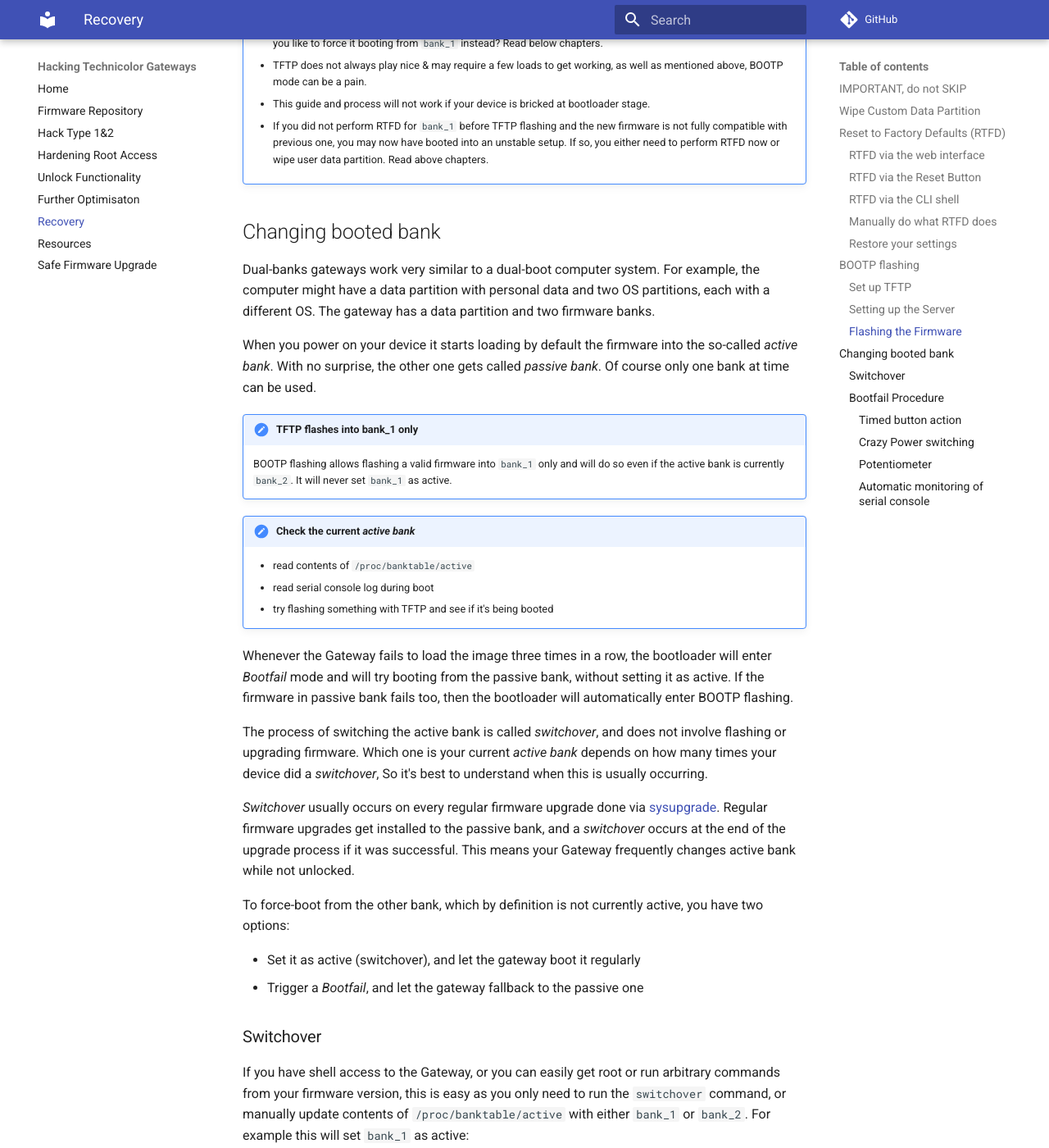
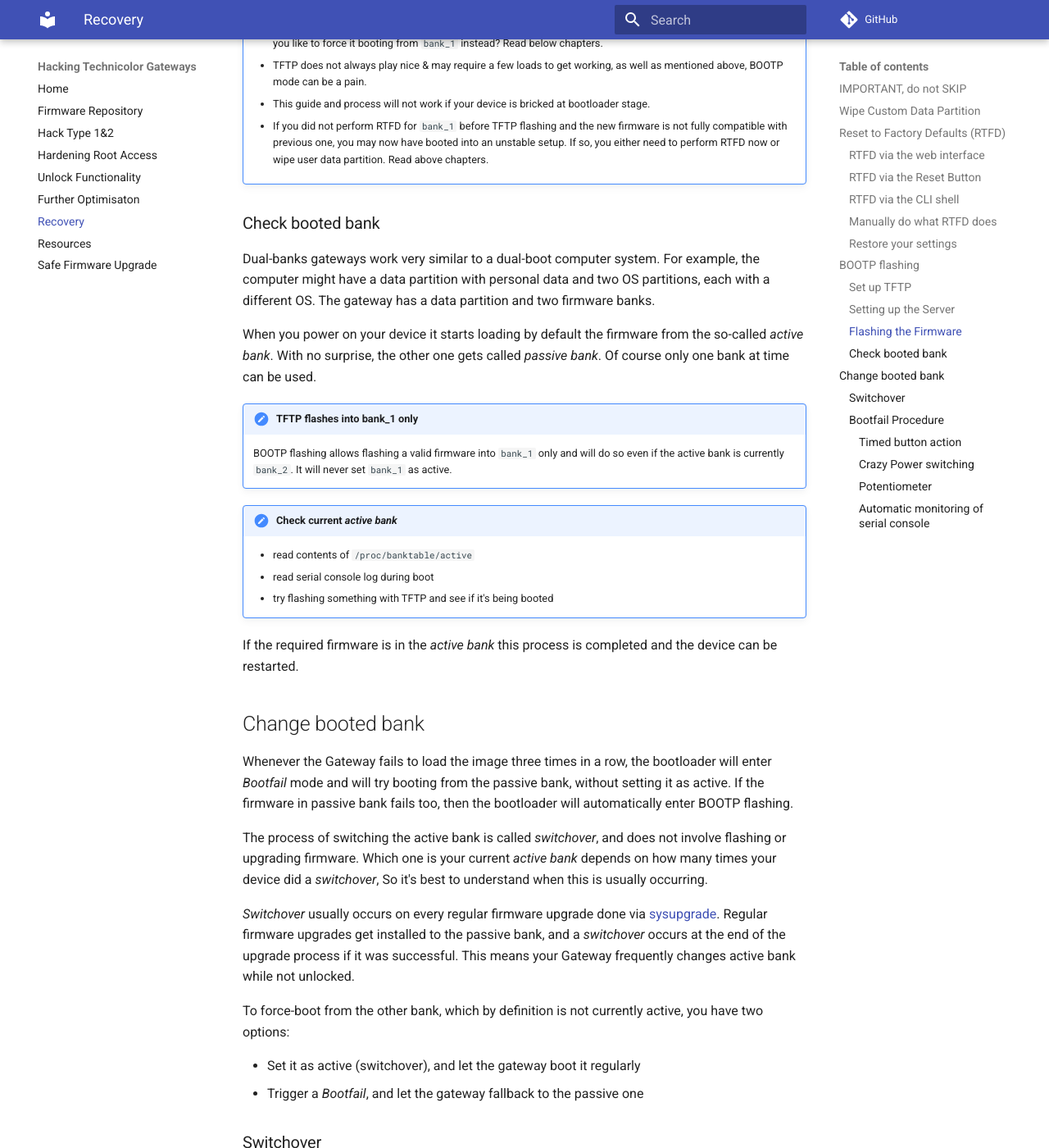
Before and after one commit to hack-technicolor/hack-technicolor, an MkDocs documentation site: the page built from docs/Recovery.md, in a window 1280 px wide and 1400 px high, scrolled down 8429 px. Shown: the whole window at 82% size. Built offline with MkDocs 1.6.1 and Material for MkDocs 9.7.7, drawn with Linux system fonts in a browser that asks for light colours; comment, search, counter and statistics services are not loaded.

Commit message:
Check booted bank heading

```diff
--- a/docs/Recovery.md
+++ b/docs/Recovery.md
@@ -224,19 +224,23 @@
 
     - If you did not perform RTFD for `bank_1` before TFTP flashing and the new firmware is not fully compatible with previous one, you may now have booted into an unstable setup. If so, you either need to perform RTFD now or wipe user data partition. Read above chapters.
 
-## Changing booted bank
+### Check booted bank
 
 Dual-banks gateways work very similar to a dual-boot computer system. For example, the computer might have a data partition with personal data and two OS partitions, each with a different OS. The gateway has a data partition and two firmware banks.
 
-When you power on your device it starts loading by default the firmware into the so-called *active bank*. With no surprise, the other one gets called *passive bank*. Of course only one bank at time can be used.
+When you power on your device it starts loading by default the firmware from the so-called *active bank*. With no surprise, the other one gets called *passive bank*. Of course only one bank at time can be used.
 
 !!! note "TFTP flashes into bank_1 only"
     BOOTP flashing allows flashing a valid firmware into `bank_1` only and will do so even if the active bank is currently `bank_2`. It will never set `bank_1` as active.
 
-!!! hint "Check the current *active bank*"
+!!! hint "Check current *active bank*"
     - read contents of `/proc/banktable/active`
     - read serial console log during boot
     - try flashing something with TFTP and see if it's being booted
+
+If the required firmware is in the *active bank* this process is completed and the device can be restarted.
+
+## Change booted bank
 
 Whenever the Gateway fails to load the image three times in a row, the bootloader will enter *Bootfail* mode and will try booting from the passive bank, without setting it as active. If the firmware in passive bank fails too, then the bootloader will automatically enter BOOTP flashing.
 
```
